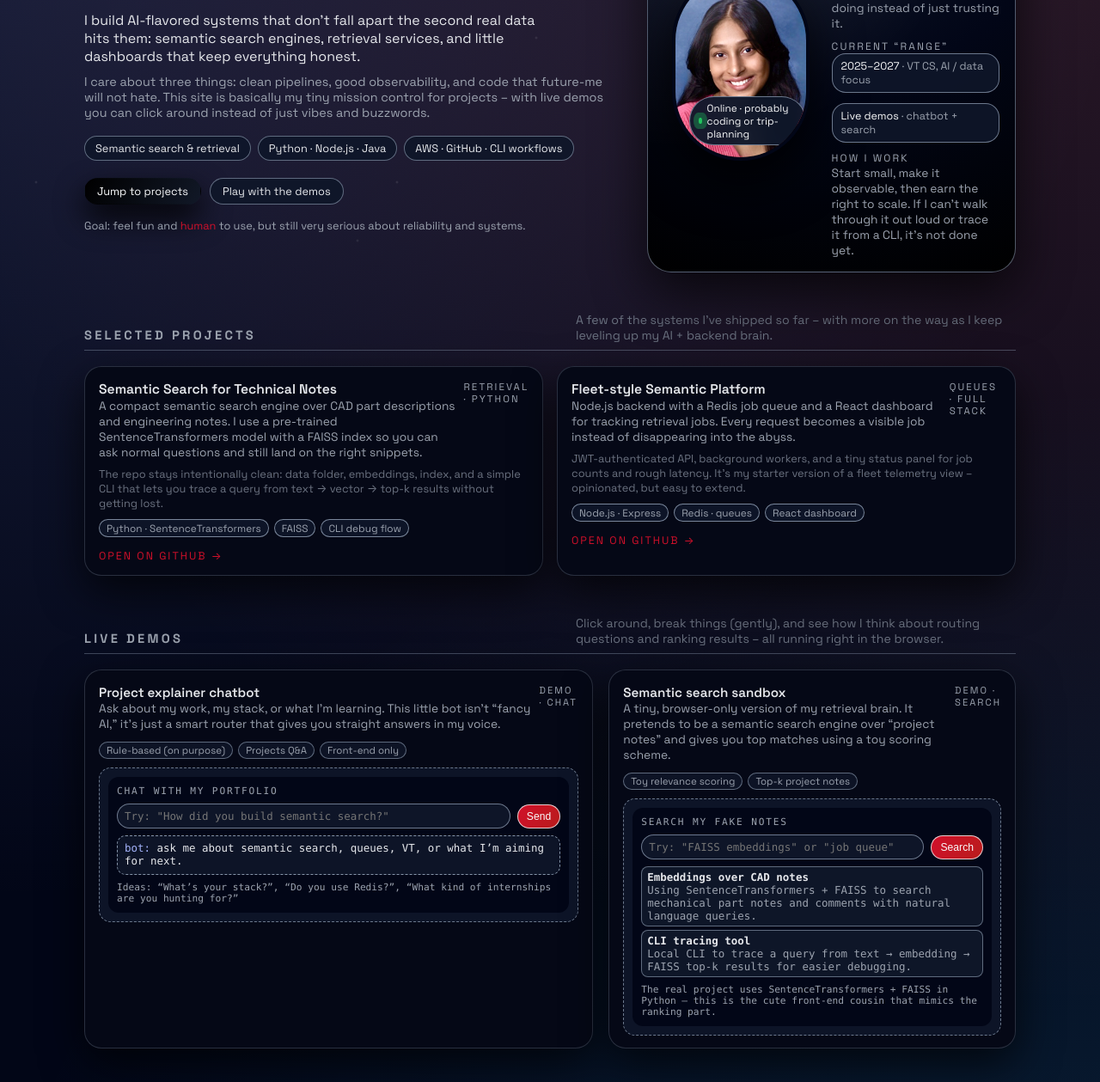
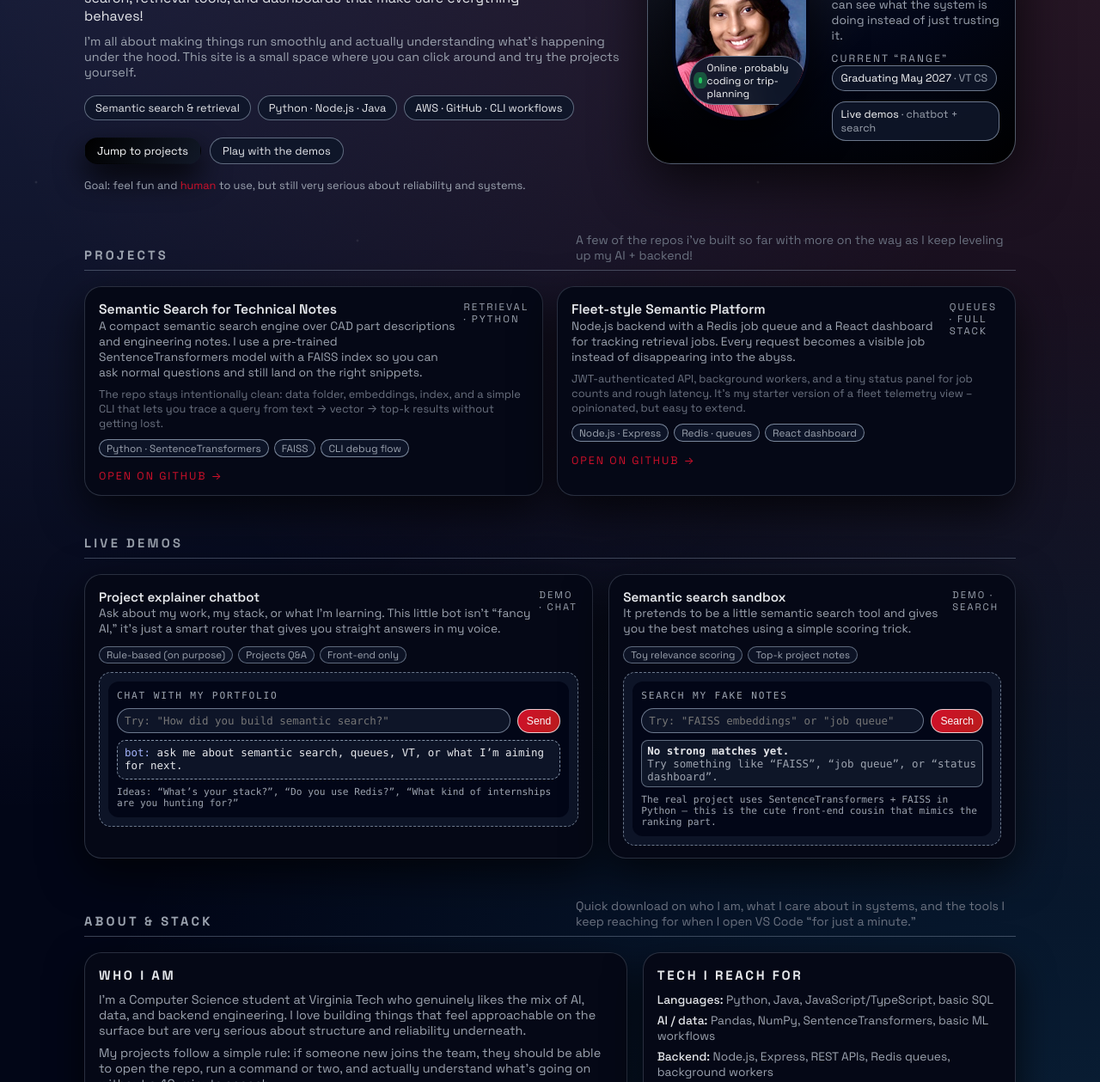
Before and after one commit to thanviravala3-ui/thanviravala3-ui.github.io, a plain HTML site: page index.html in a window 1280 px wide. Shown: the part 292-1551 px from the top of the page at 86% size. Drawn offline with Linux system fonts and the light colour scheme.

Commit message:
Update index.html

```diff
--- a/index.html
+++ b/index.html
@@ -851,22 +851,20 @@
       <section id="overview" class="hero">
         <div>
           <div class="hero-eyebrow">
-            <span>AI + data</span> · vt cs kid who actually likes backend things
+            <span>AI + data</span> · VT CS kid who genuinely loves making cool stuff!
           </div>
           <h1 class="hero-title">Thanvi Ravala</h1>
           <div class="hero-subtitle">
             Computer Science · Virginia Tech · AI & Systems
           </div>
           <p class="hero-tagline">
-            I build AI-flavored systems that don’t fall apart the second real data hits them:
-            semantic search engines, retrieval services, and little dashboards that keep
-            everything honest.
+           I build AI systems that don’t freak out when real data rolls in: semantic search,
+            retrieval tools, and dashboards that make sure everything behaves!
           </p>
           <p class="hero-meta">
-            I care about three things: clean pipelines, good observability, and code
-            that future-me will not hate. This site is basically my tiny mission control
-            for projects – with live demos you can click around instead of just vibes
-            and buzzwords.
+           I’m all about making things run smoothly and actually understanding what’s happening
+            under the hood. This site is a small space where you can click around and try the
+            projects yourself.
           </p>
 
           <div class="hero-badges">
@@ -916,7 +914,7 @@
               <div>
                 <div class="hero-spec-label">What I like building</div>
                 <div class="hero-spec-main">
-                  Tools that live between ML models and the real world.
+                  Tools between ML models and the real world.
                 </div>
                 <div class="hero-spec-sub">
                   Things like embeddings + FAISS, Redis queues, and simple
@@ -928,8 +926,8 @@
                 <div class="hero-spec-label">Current “range”</div>
                 <div class="spec-row">
                   <div class="spec-pill">
-                    2025–2027
-                    <span> · VT CS, AI / data focus</span>
+                    Graduating May 2027
+                    <span> · VT CS </span>
                   </div>
                   <div class="spec-pill">
                     Live demos
@@ -938,12 +936,7 @@
                 </div>
               </div>
               <div>
-                <div class="hero-spec-label">How I work</div>
-                <div class="hero-spec-sub">
-                  Start small, make it observable, then earn the right to scale.
-                  If I can’t walk through it out loud or trace it from a CLI,
-                  it’s not done yet.
-                </div>
+
               </div>
             </div>
           </div>
@@ -953,10 +946,10 @@
       <!-- PROJECTS -->
       <section id="projects" class="section">
         <div class="section-header">
-          <h2 class="section-title">Selected projects</h2>
+          <h2 class="section-title">Projects</h2>
           <p class="section-sub">
-            A few of the systems I’ve shipped so far – with more on the way as I
-            keep leveling up my AI + backend brain.
+            A few of the repos i've built so far with more on the way as I
+            keep leveling up my AI + backend!
           </p>
         </div>
 
@@ -1030,10 +1023,7 @@
       <section id="demos" class="section">
         <div class="section-header">
           <h2 class="section-title">Live demos</h2>
-          <p class="section-sub">
-            Click around, break things (gently), and see how I think about
-            routing questions and ranking results – all running right in the browser.
-          </p>
+
         </div>
 
         <div class="demos-grid">
@@ -1085,9 +1075,8 @@
               <div>
                 <div class="panel-title">Semantic search sandbox</div>
                 <div class="panel-desc">
-                  A tiny, browser-only version of my retrieval brain. It pretends
-                  to be a semantic search engine over “project notes” and gives you
-                  top matches using a toy scoring scheme.
+                 It pretends to be a little semantic search tool and gives you the best
+                  matches using a simple scoring trick.
                 </div>
               </div>
               <div class="panel-label">Demo · Search</div>
@@ -1245,28 +1234,28 @@
 
    const docs = [
   {
-        title: "Embeddings over CAD notes",
+    title: "Semantic search notes",
     snippet:
-          "Using SentenceTransformers + FAISS to search mechanical part notes and comments with natural language queries.",
-        keywords: ["semantic", "faiss", "embeddings", "cad", "notes"],
+      "A tiny search tool that finds the most relevant notes using simple embeddings.",
+    keywords: ["search", "semantic", "embeddings", "notes"],
   },
   {
-        title: "Redis-backed retrieval queue",
+    title: "Job queue demo",
     snippet:
-          "Node.js API where each retrieval request becomes a job in Redis; workers handle jobs and push status updates.",
-        keywords: ["queue", "redis", "workers", "jobs", "api"],
+      "Each request goes into a small queue, and workers pick them up and process them.",
+    keywords: ["queue", "jobs", "workers"],
   },
   {
     title: "Status dashboard",
     snippet:
-          "React front-end that surfaces job states, simple latency buckets, and failure rates for the queue system.",
-        keywords: ["dashboard", "status", "latency", "react"],
+      "A clean little dashboard that shows what’s running and how fast things are moving.",
+    keywords: ["dashboard", "status", "latency"],
   },
   {
     title: "CLI tracing tool",
     snippet:
-          "Local CLI to trace a query from text → embedding → FAISS top-k results for easier debugging.",
-        keywords: ["cli", "trace", "semantic", "debug"],
+      "A command-line tool that shows how a search goes from text to results.",
+    keywords: ["cli", "trace", "search"],
   },
 ];
 
```
Lines whose indentation alone changed are shown as unchanged.
